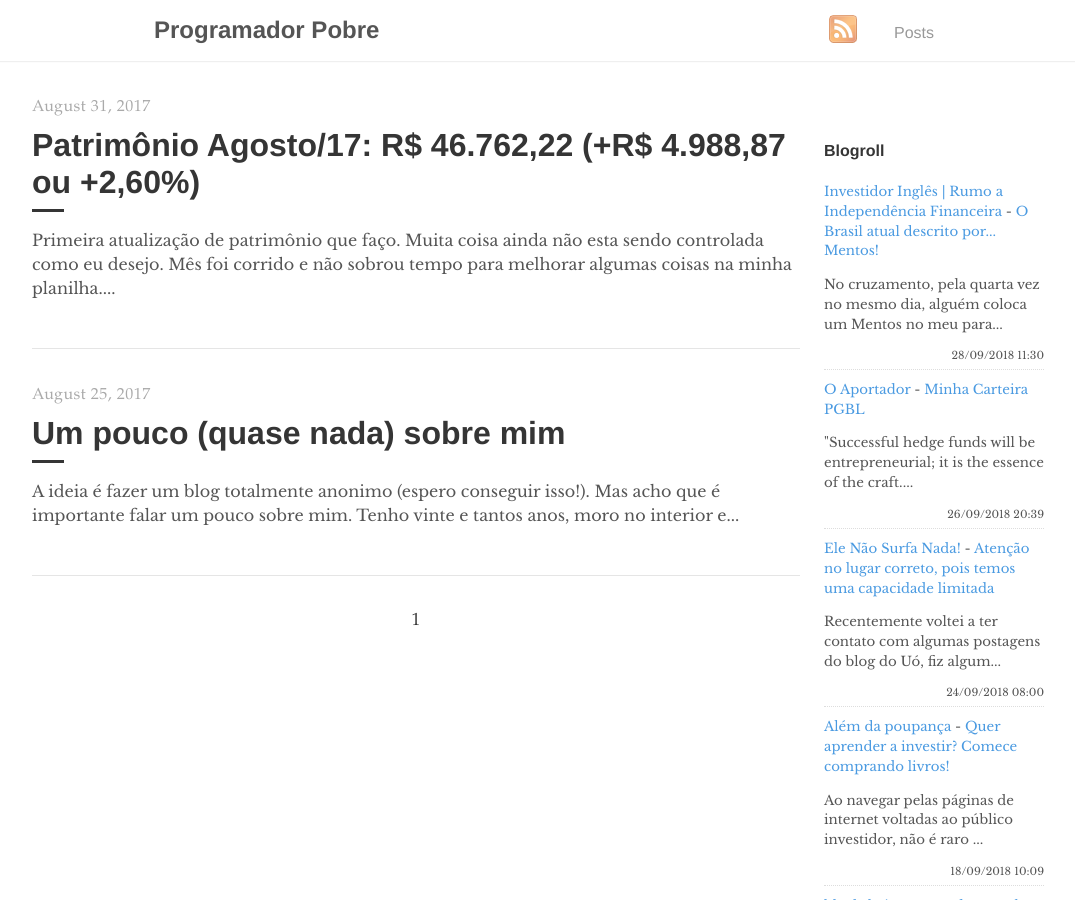
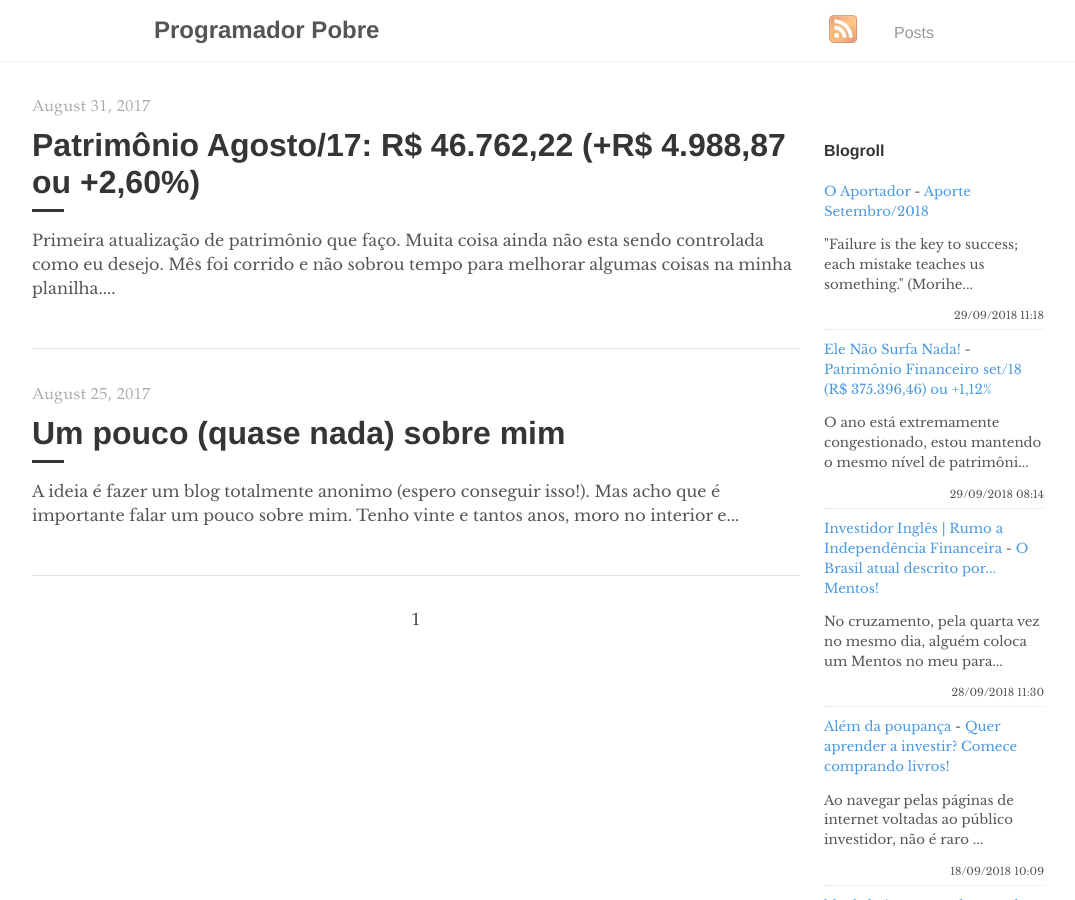
Before and after one commit to programadorpobre/programadorpobre.github.io, a Jekyll site: the page built from index.html, in a window 1280 px wide and 900 px high. Shown: the whole window, without its empty margins (96-1171 px from the left). Built offline with Jekyll 4.4.1, drawn with Linux system fonts in a browser that asks for light colours; the list of posts is cut into pages by our own code; comment, search, counter and statistics services are not loaded.

Commit message:
[ci skip] travis #420

```diff
--- a/_includes/feed-entries.html
+++ b/_includes/feed-entries.html
@@ -1,17 +1,17 @@
+<div class="feed-entry">
+    <a class="feed-entry-site-name" href="https://oaportadorfinanceiro.blogspot.com/">O Aportador</a> - <a class="feed-entry-title" href="https://oaportadorfinanceiro.blogspot.com/2018/09/aporte-setembro2018.html">Aporte Setembro/2018</a>
+    <p class="feed-entry-summary">"Failure is the key to success; each mistake teaches us something."&nbsp;(Morihe...</p>
+    <time datetime="2018-09-29T11:18:00.001-03:00">29/09/2018 11:18</time>
+</div>
+<div class="feed-entry">
+    <a class="feed-entry-site-name" href="https://elenaosurfanada.blogspot.com/">Ele Não Surfa Nada!</a> - <a class="feed-entry-title" href="https://elenaosurfanada.blogspot.com/2018/09/patrimonio-financeiro-set18-r-37539646.html">Patrimônio Financeiro set/18 (R$ 375.396,46) ou +1,12%</a>
+    <p class="feed-entry-summary">O ano está extremamente congestionado, estou mantendo o mesmo nível de patrimôni...</p>
+    <time datetime="2018-09-29T08:14:00.000-03:00">29/09/2018 08:14</time>
+</div>
 <div class="feed-entry">
     <a class="feed-entry-site-name" href="https://www.investidoringles.com/">Investidor Inglês | Rumo a Independência Financeira</a> - <a class="feed-entry-title" href="https://www.investidoringles.com/2018/09/o-brasil-atual-descrito-por-mentos.html">O Brasil atual descrito por... Mentos!</a>
     <p class="feed-entry-summary">No cruzamento, pela quarta vez no mesmo dia, alguém coloca um Mentos no meu para...</p>
     <time datetime="2018-09-28T11:30:00.000-03:00">28/09/2018 11:30</time>
-</div>
-<div class="feed-entry">
-    <a class="feed-entry-site-name" href="https://oaportadorfinanceiro.blogspot.com/">O Aportador</a> - <a class="feed-entry-title" href="https://oaportadorfinanceiro.blogspot.com/2018/09/minha-carteira-pgbl.html">Minha Carteira PGBL</a>
-    <p class="feed-entry-summary">"Successful hedge funds will be entrepreneurial; it is the essence of the craft....</p>
-    <time datetime="2018-09-26T20:39:00.000-03:00">26/09/2018 20:39</time>
-</div>
-<div class="feed-entry">
-    <a class="feed-entry-site-name" href="https://elenaosurfanada.blogspot.com/">Ele Não Surfa Nada!</a> - <a class="feed-entry-title" href="https://elenaosurfanada.blogspot.com/2018/09/atencao-no-lugar-correto-pois-temos-uma.html">Atenção no lugar correto, pois temos uma capacidade limitada</a>
-    <p class="feed-entry-summary">Recentemente voltei a ter contato com algumas postagens do blog do Uó, fiz algum...</p>
-    <time datetime="2018-09-24T08:00:00.000-03:00">24/09/2018 08:00</time>
 </div>
 <div class="feed-entry">
     <a class="feed-entry-site-name" href="https://alemdapoupanca.blogspot.com/">Além da poupança</a> - <a class="feed-entry-title" href="https://alemdapoupanca.blogspot.com/2018/09/quer-aprender-investir-comece-comprando.html">Quer aprender a investir? Comece comprando livros!</a>
```
